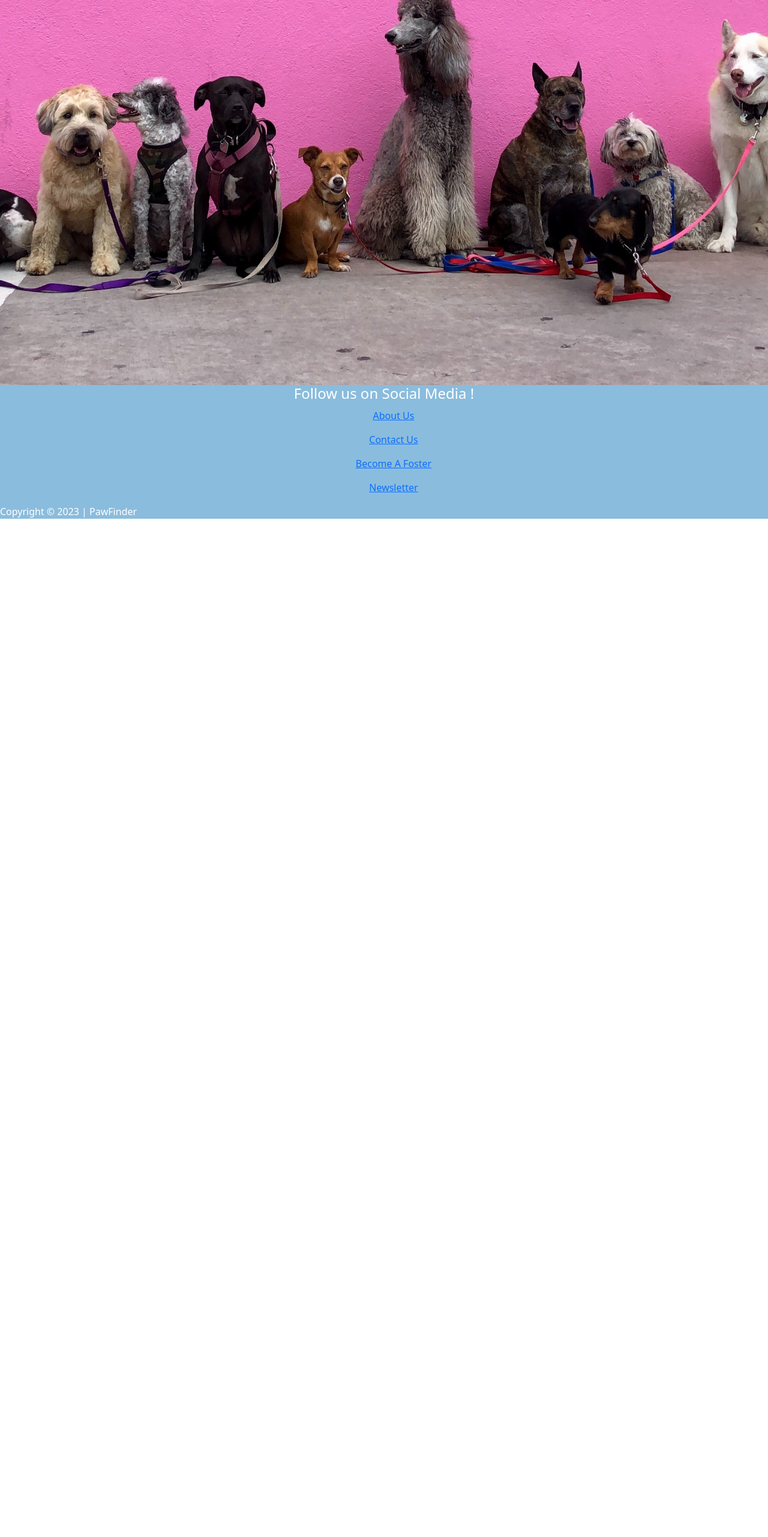
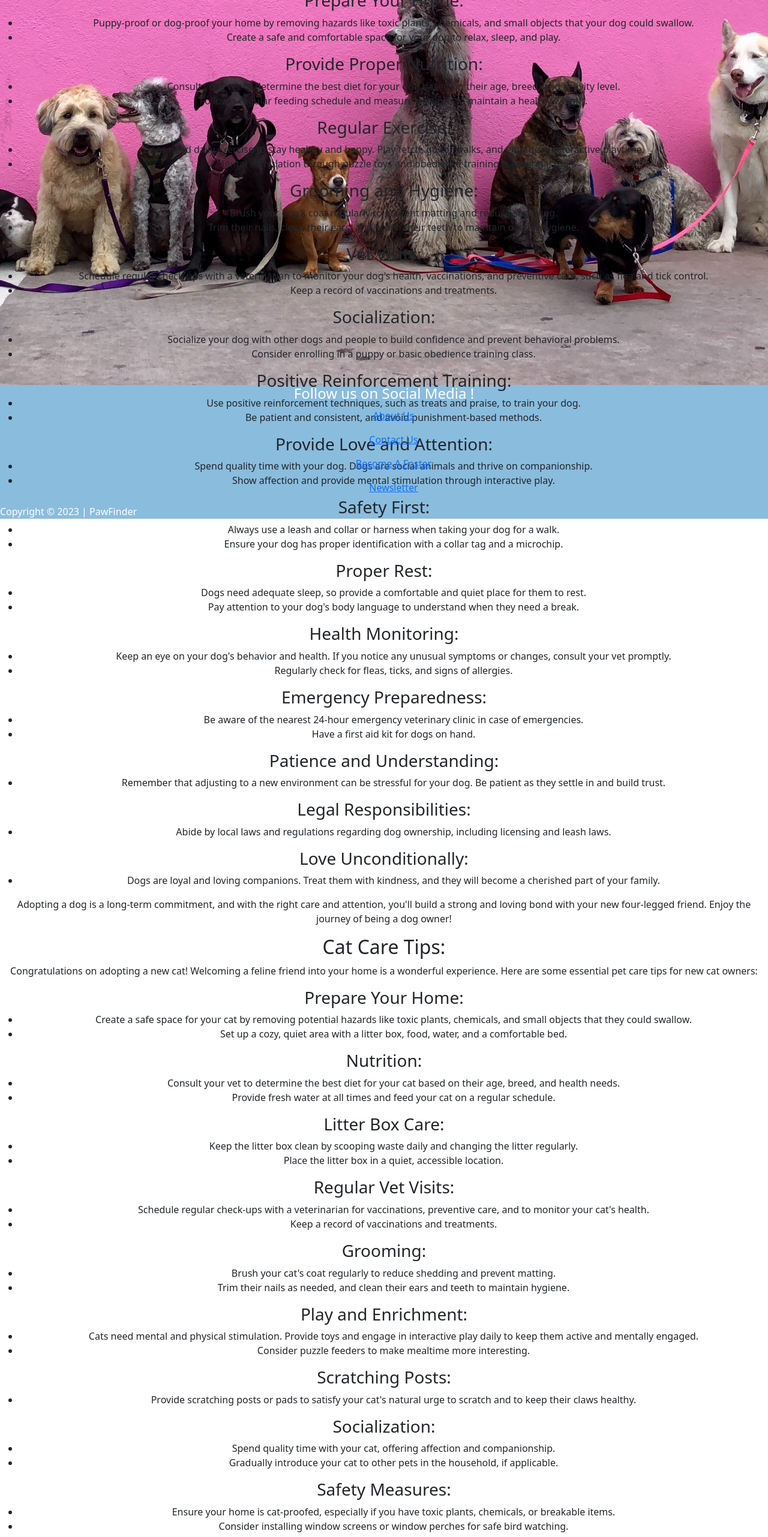
Before and after one commit to VincentS972/PawFinder, a React (Create React App) app: page /PetCare in a window 1280 px wide. Shown: the part 234-2797 px from the top of the page at 60% size. Before the commit the page ends 1099 px from the top, so only its background shows below. Built offline with nearby package versions, Linux system fonts and the light colour scheme.

Commit message:
adding pet care tips for dogs and cats

```diff
--- a/src/Components/PetCare.js
+++ b/src/Components/PetCare.js
@@ -1,10 +1,192 @@
-
+import React from "react";
 
 const PetCare = () => {
-    return (
-      <div className="bg" style={{ textAlign:"center" }} >
-        <h1>This is the pet care page</h1>
-      </div>
-    );
-  };
-  export default PetCare;
+  return (
+    <div className="bg" style={{ textAlign: "center" }}>
+      <h1>Pet Care Tips for New Pet Owners</h1>
+
+      <h2>Dog Care Tips:</h2>
+        <p>Congratulations on adopting a new dog! Bringing a new furry family member into your home is an exciting and rewarding experience.</p>
+
+          <h3>Prepare Your Home:</h3>
+          <ul>
+            <li>Puppy-proof or dog-proof your home by removing hazards like toxic plants, chemicals, and small objects that your dog could swallow.</li>
+            <li>Create a safe and comfortable space for your dog to relax, sleep, and play.</li>
+          </ul>
+
+          <h3>Provide Proper Nutrition:</h3>
+          <ul>
+            <li>Consult your vet to determine the best diet for your dog based on their age, breed, and activity level.</li>
+            <li>Follow a regular feeding schedule and measure portions to maintain a healthy weight.</li>
+          </ul>
+
+          <h3>Regular Exercise:</h3>
+          <ul>
+            <li>Dogs need daily exercise to stay healthy and happy. Play fetch, go for walks, and engage in interactive playtime.</li>
+            <li>Mental stimulation through puzzle toys and obedience training is essential too.</li>
+          </ul>
+
+          <h3>Grooming and Hygiene:</h3>
+          <ul>
+            <li>Brush your dog's coat regularly to prevent matting and reduce shedding.</li>
+            <li>Trim their nails, clean their ears, and brush their teeth to maintain overall hygiene.</li>
+          </ul>
+
+          <h3>Vet Visits:</h3>
+          <ul>
+            <li>Schedule regular check-ups with a veterinarian to monitor your dog's health, vaccinations, and preventive care, such as flea and tick control.</li>
+            <li>Keep a record of vaccinations and treatments.</li>
+          </ul>
+
+          <h3>Socialization:</h3>
+          <ul>
+            <li>Socialize your dog with other dogs and people to build confidence and prevent behavioral problems.</li>
+            <li>Consider enrolling in a puppy or basic obedience training class.</li>
+          </ul>
+
+          <h3>Positive Reinforcement Training:</h3>
+          <ul>
+            <li>Use positive reinforcement techniques, such as treats and praise, to train your dog.</li>
+            <li>Be patient and consistent, and avoid punishment-based methods.</li>
+          </ul>
+
+          <h3>Provide Love and Attention:</h3>
+          <ul>
+            <li>Spend quality time with your dog. Dogs are social animals and thrive on companionship.</li>
+            <li>Show affection and provide mental stimulation through interactive play.</li>
+          </ul>
+
+          <h3>Safety First:</h3>
+          <ul>
+            <li>Always use a leash and collar or harness when taking your dog for a walk.</li>
+            <li>Ensure your dog has proper identification with a collar tag and a microchip.</li>
+          </ul>
+
+          <h3>Proper Rest:</h3>
+          <ul>
+            <li>Dogs need adequate sleep, so provide a comfortable and quiet place for them to rest.</li>
+            <li>Pay attention to your dog's body language to understand when they need a break.</li>
+          </ul>
+
+          <h3>Health Monitoring:</h3>
+          <ul>
+            <li>Keep an eye on your dog's behavior and health. If you notice any unusual symptoms or changes, consult your vet promptly.</li>
+            <li>Regularly check for fleas, ticks, and signs of allergies.</li>
+          </ul>
+
+          <h3>Emergency Preparedness:</h3>
+          <ul>
+            <li>Be aware of the nearest 24-hour emergency veterinary clinic in case of emergencies.</li>
+            <li>Have a first aid kit for dogs on hand.</li>
+          </ul>
+
+          <h3>Patience and Understanding:</h3>
+          <ul>
+            <li>Remember that adjusting to a new environment can be stressful for your dog. Be patient as they settle in and build trust.</li>
+          </ul>
+
+          <h3>Legal Responsibilities:</h3>
+          <ul>
+            <li>Abide by local laws and regulations regarding dog ownership, including licensing and leash laws.</li>
+          </ul>
+
+          <h3>Love Unconditionally:</h3>
+          <ul>
+            <li>Dogs are loyal and loving companions. Treat them with kindness, and they will become a cherished part of your family.</li>
+          </ul>
+
+        <p>Adopting a dog is a long-term commitment, and with the right care and attention, you'll build a strong and loving bond with your new four-legged friend. Enjoy the journey of being a dog owner!</p>
+
+      <h2>Cat Care Tips:</h2>
+        <p>Congratulations on adopting a new cat! Welcoming a feline friend into your home is a wonderful experience. Here are some essential pet care tips for new cat owners:</p>
+
+          <h3>Prepare Your Home:</h3>
+          <ul>
+            <li>Create a safe space for your cat by removing potential hazards like toxic plants, chemicals, and small objects that they could swallow.</li>
+            <li>Set up a cozy, quiet area with a litter box, food, water, and a comfortable bed.</li>
+          </ul>
+
+          <h3>Nutrition:</h3>
+          <ul>
+            <li>Consult your vet to determine the best diet for your cat based on their age, breed, and health needs.</li>
+            <li>Provide fresh water at all times and feed your cat on a regular schedule.</li>
+          </ul>
+
+          <h3>Litter Box Care:</h3>
+          <ul>
+            <li>Keep the litter box clean by scooping waste daily and changing the litter regularly.</li>
+            <li>Place the litter box in a quiet, accessible location.</li>
+          </ul>
+
+          <h3>Regular Vet Visits:</h3>
+          <ul>
+            <li>Schedule regular check-ups with a veterinarian for vaccinations, preventive care, and to monitor your cat's health.</li>
+            <li>Keep a record of vaccinations and treatments.</li>
+          </ul>
+
+          <h3>Grooming:</h3>
+          <ul>
+            <li>Brush your cat's coat regularly to reduce shedding and prevent matting.</li>
+            <li>Trim their nails as needed, and clean their ears and teeth to maintain hygiene.</li>
+          </ul>
+
+          <h3>Play and Enrichment:</h3>
+          <ul>
+            <li>Cats need mental and physical stimulation. Provide toys and engage in interactive play daily to keep them active and mentally engaged.</li>
+            <li>Consider puzzle feeders to make mealtime more interesting.</li>
+          </ul>
+
+          <h3>Scratching Posts:</h3>
+          <ul>
+            <li>Provide scratching posts or pads to satisfy your cat's natural urge to scratch and to keep their claws healthy.</li>
+          </ul>
+
+          <h3>Socialization:</h3>
+          <ul>
+            <li>Spend quality time with your cat, offering affection and companionship.</li>
+            <li>Gradually introduce your cat to other pets in the household, if applicable.</li>
+          </ul>
+
+          <h3>Safety Measures:</h3>
+          <ul>
+            <li>Ensure your home is cat-proofed, especially if you have toxic plants, chemicals, or breakable items.</li>
+            <li>Consider installing window screens or window perches for safe bird watching.</li>
+          </ul>
+
+          <h3>Spaying or Neutering:</h3>
+          <ul>
+            <li>If your cat is not already spayed or neutered, consult your vet about the appropriate time for this procedure.</li>
+          </ul>
+
+          <h3>Health Monitoring:</h3>
+          <ul>
+            <li>Keep an eye on your cat's behavior and health. If you notice any unusual symptoms or changes, consult your vet promptly.</li>
+          </ul>
+
+          <h3>Emergency Preparedness:</h3>
+          <ul>
+            <li>Know the location of the nearest 24-hour emergency veterinary clinic in case of urgent situations.</li>
+            <li>Have a first aid kit for cats on hand.</li>
+          </ul>
+
+          <h3>Patience and Understanding:</h3>
+          <ul>
+            <li>Cats may need time to adjust to a new environment. Be patient and allow them to explore at their own pace.</li>
+          </ul>
+
+          <h3>Legal Responsibilities:</h3>
+          <ul>
+            <li>Abide by local laws and regulations regarding cat ownership, including licensing if required.</li>
+          </ul>
+
+          <h3>Unconditional Love:</h3>
+          <ul>
+            <li>Cats are independent but affectionate creatures. Treat them with kindness and respect, and they will become a beloved member of your family.</li>
+          </ul>
+
+        <p>Adopting a cat is a long-term commitment, and with proper care and attention, you'll develop a strong and loving bond with your new feline companion. Enjoy the journey of being a cat owner!</p>
+    </div>
+  );
+};
+
+export default PetCare;
```
